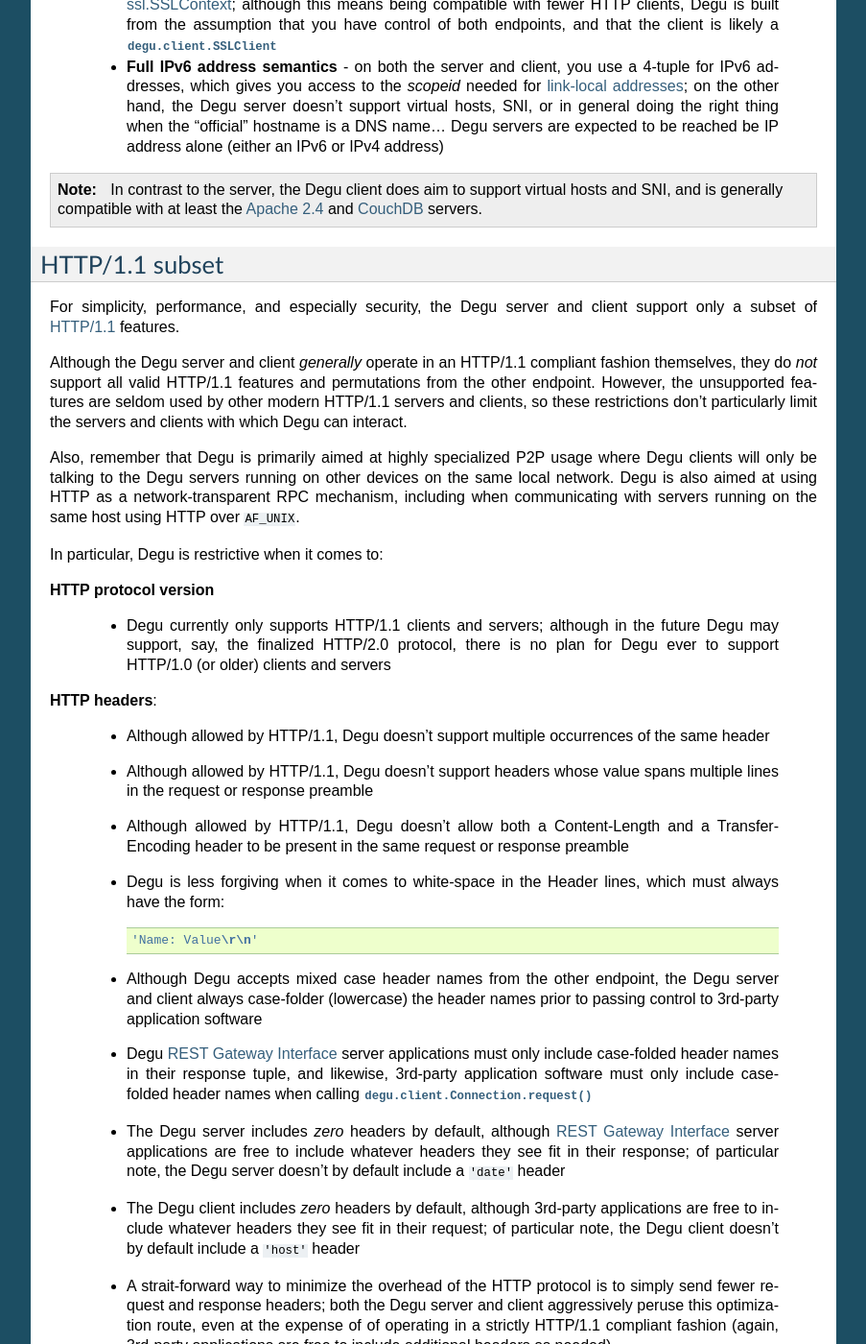
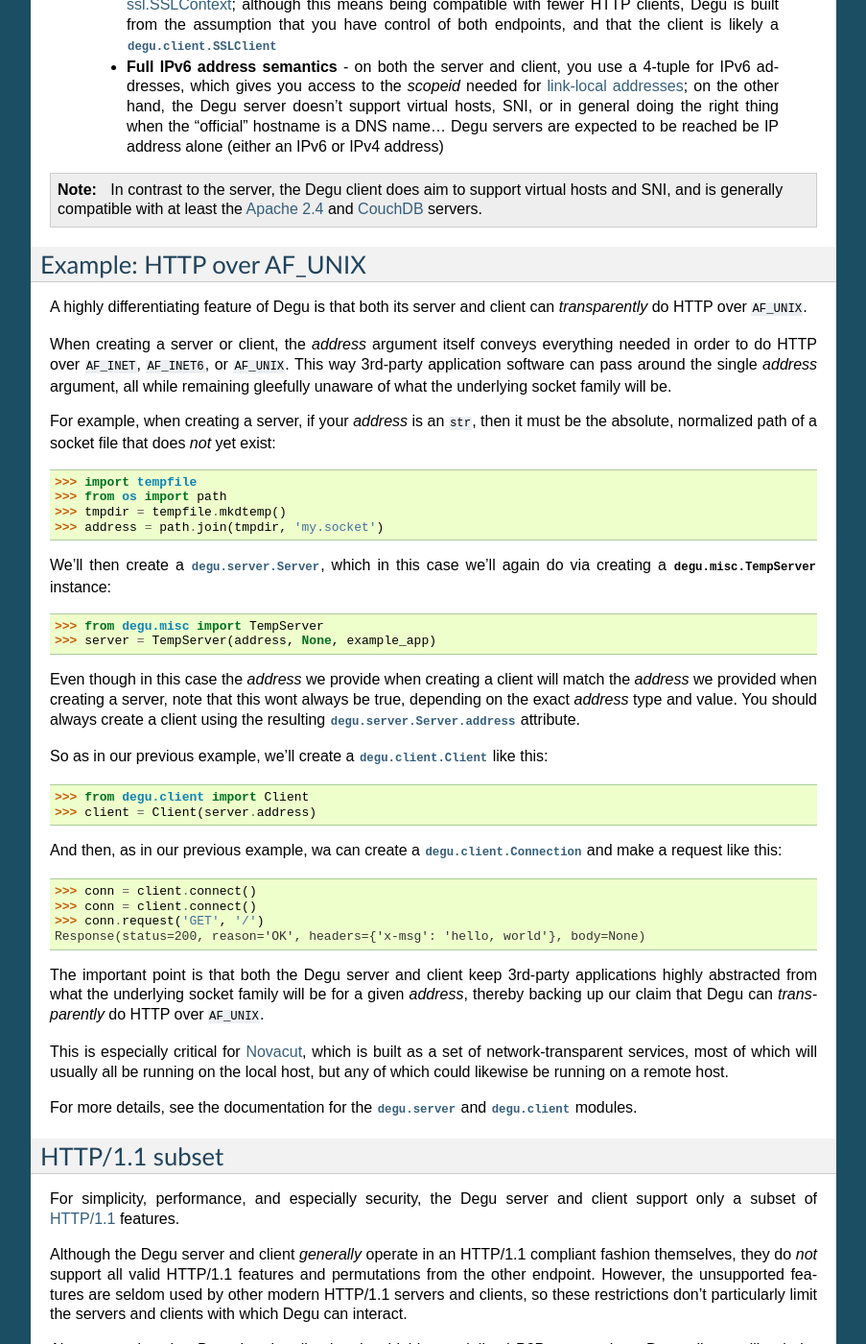
Before and after one commit to json420/degu, a Sphinx documentation site: the page built from doc/tutorial.rst, in a window 1280 px wide and 1400 px high, scrolled down 2844 px. Shown: the whole window at 96% size, without its empty margins (198-1101 px from the left). Built offline with Sphinx 7.4.7, drawn with Linux system fonts in a browser that asks for light colours; some of the changed text lies outside the part shown.

Commit message:
Add 'Example: HTTP over AF_UNIX' section to tutorial.rst

```diff
--- a/doc/tutorial.rst
+++ b/doc/tutorial.rst
@@ -195,6 +195,68 @@ Degu is focused on:
     `CouchDB`_ servers.
 
 
+
+Example: HTTP over AF_UNIX
+--------------------------
+
+A highly differentiating feature of Degu is that both its server and client can
+*transparently* do HTTP over ``AF_UNIX``.
+
+When creating a server or client, the *address* argument itself conveys
+everything needed in order to do HTTP over ``AF_INET``, ``AF_INET6``, or
+``AF_UNIX``.  This way 3rd-party application software can pass around the single
+*address* argument, all while remaining gleefully unaware of what the underlying
+socket family will be.
+
+For example, when creating a server, if your *address* is an ``str``, then it
+must be the absolute, normalized path of a socket file that does *not* yet
+exist:
+
+>>> import tempfile
+>>> from os import path
+>>> tmpdir = tempfile.mkdtemp()
+>>> address = path.join(tmpdir, 'my.socket')
+
+We'll then create a :class:`degu.server.Server`, which in this case we'll again
+do via creating a :class:`degu.misc.TempServer` instance:
+
+>>> from degu.misc import TempServer
+>>> server = TempServer(address, None, example_app)
+
+Even though in this case the *address* we provide when creating a client will
+match the *address* we provided when creating a server, note that this wont
+always be true, depending on the exact *address* type and value.  You should
+always create a client using the resulting :attr:`degu.server.Server.address`
+attribute.
+
+So as in our previous example, we'll create a :class:`degu.client.Client` like
+this:
+
+>>> from degu.client import Client
+>>> client = Client(server.address)
+
+And then, as in our previous example, wa can create a
+:class:`degu.client.Connection` and make a request like this:
+
+>>> conn = client.connect()
+>>> conn = client.connect()
+>>> conn.request('GET', '/')
+Response(status=200, reason='OK', headers={'x-msg': 'hello, world'}, body=None)
+
+The important point is that both the Degu server and client keep 3rd-party
+applications highly abstracted from what the underlying socket family will be
+for a given *address*, thereby backing up our claim that Degu can
+*transparently* do HTTP over ``AF_UNIX``.
+
+This is especially critical for `Novacut`_, which is built as a set of
+network-transparent services, most of which will usually all be running on the
+local host, but any of which could likewise be running on a remote host.
+
+For more details, see the documentation for the :mod:`degu.server` and
+:mod:`degu.client` modules.
+
+
+
 HTTP/1.1 subset
 ---------------
 
@@ -297,3 +359,4 @@ In particular, Degu is restrictive when it comes to:
 .. _`link-local addresses`: http://en.wikipedia.org/wiki/Link-local_address#IPv6
 .. _`HTTP/1.1`: https://www.ietf.org/rfc/rfc2616.txt
 .. _`file a bug`: https://bugs.launchpad.net/degu
+.. _`Novacut`: https://launchpad.net/novacut
```
